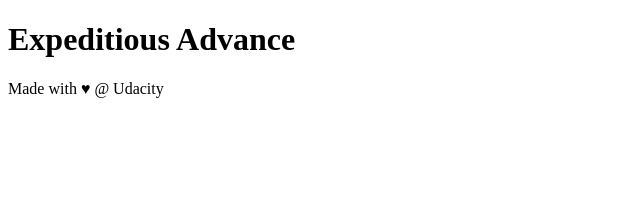
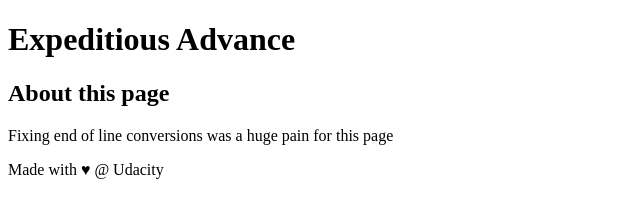
Before and after one commit to zacharydumas/new-git-project, a plain HTML site: page index.html in a window 1280 px wide. Shown: the whole page, without its empty margins (0-640 px from the left). Drawn offline with Linux system fonts and the light colour scheme.

```diff
--- a/index.html
+++ b/index.html
@@ -18,7 +18,8 @@
 
         </main>
     </div>
-
+	<h2>About this page</h2>
+	<p>Fixing end of line conversions was a huge pain for this page</p>
     <footer>
         Made with ♥ @ Udacity
     </footer>
```
